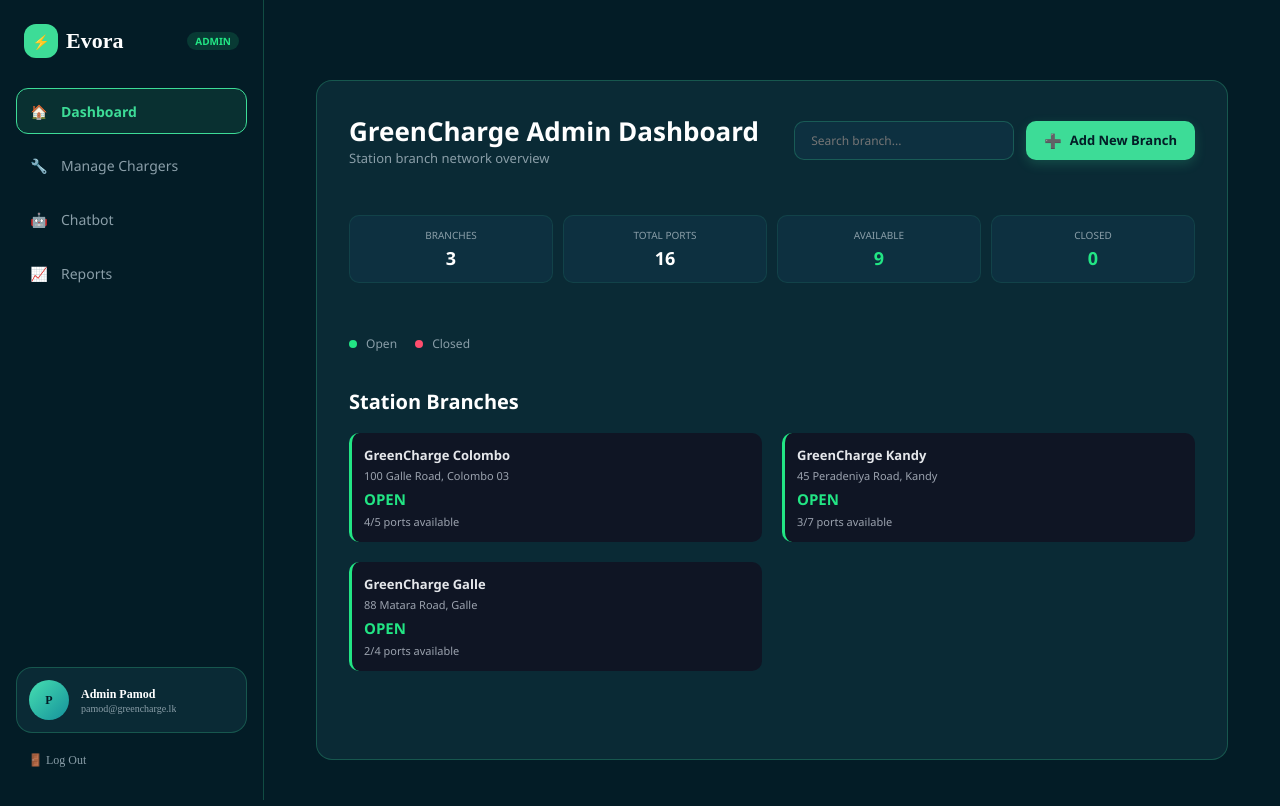
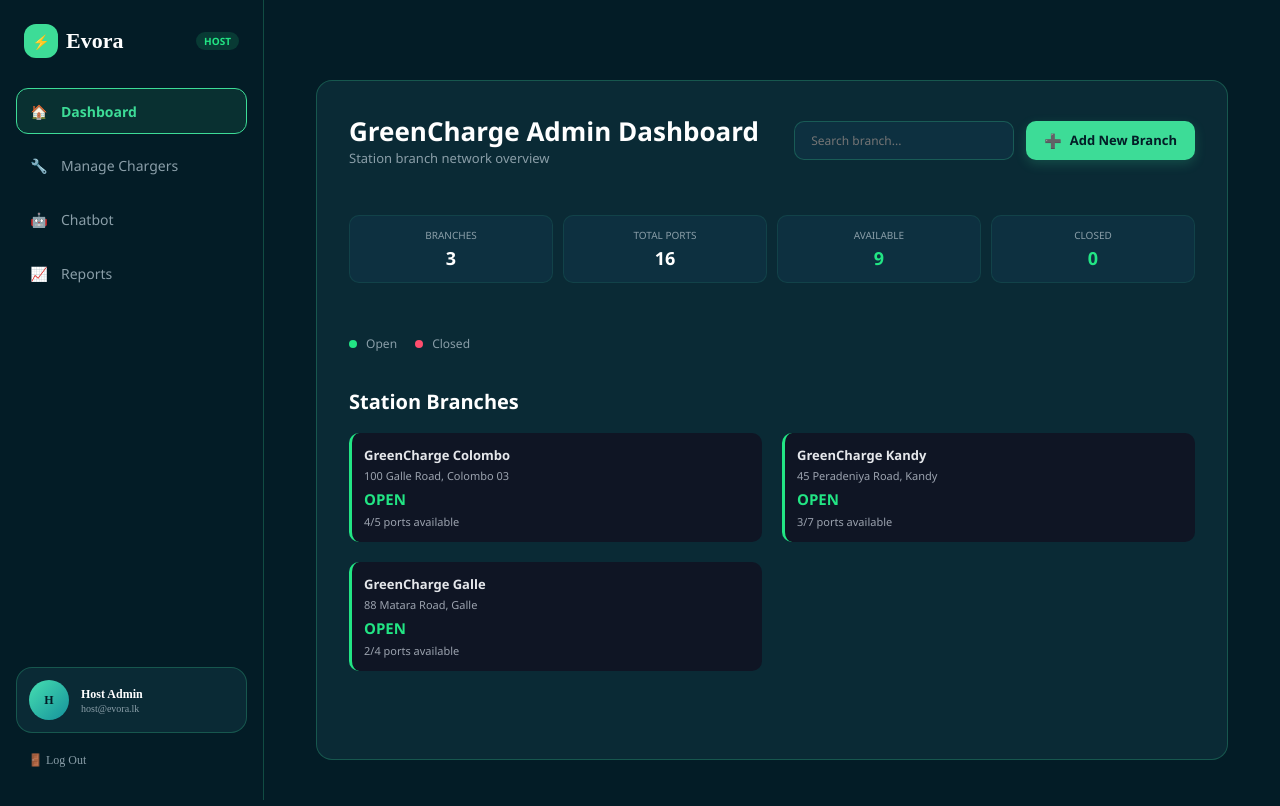
Before and after one commit to ChanukiSemini/EVORA, a React (Vite) app in the folder evora-frontend/: page /admin in a window 1280 px wide. Shown: the top 806 px of the page. Built offline with nearby package versions, Linux system fonts and the light colour scheme; no server answers; a web font is replaced by a local one.

Commit message:
feat(auth): implement role-based routing for host and driver accounts on login

```diff
--- a/evora-frontend/src/components/admin/AdminSidebar.jsx
+++ b/evora-frontend/src/components/admin/AdminSidebar.jsx
@@ -10,8 +10,16 @@ function AdminSidebar() {
     location.pathname.startsWith('/admin/manage-infrastructure') ||
     location.pathname.startsWith('/admin/register-hardware')
 
+  const storedUser = JSON.parse(localStorage.getItem('evora_current_user') || localStorage.getItem('evora_host_user') || '{}');
+  const displayName = storedUser.name || storedUser.company || 'Host Admin';
+  const displayEmail = storedUser.email || 'host@evora.lk';
+  const avatarLetter = (displayName[0] || 'H').toUpperCase();
+
   function handleLogout() {
-    alert('Logged out (this is a placeholder — no real auth is connected yet).')
+    localStorage.removeItem('evora_token');
+    localStorage.removeItem('evora_current_user');
+    localStorage.removeItem('evora_host_user');
+    navigate('/login');
   }
 
   const getLinkClass = (isActive) =>
@@ -22,7 +30,7 @@ function AdminSidebar() {
       <div className="sidebar-logo" onClick={() => navigate('/admin')} role="button" tabIndex={0}>
         <span className="sidebar-logo-icon">⚡</span>
         <span className="sidebar-logo-text">Evora</span>
-        <span className="admin-badge">ADMIN</span>
+        <span className="admin-badge">HOST</span>
       </div>
 
       <nav className="sidebar-nav">
@@ -62,10 +70,10 @@ function AdminSidebar() {
 
       <div className="sidebar-bottom">
         <div className="sidebar-user-card">
-          <div className="sidebar-user-avatar">P</div>
+          <div className="sidebar-user-avatar">{avatarLetter}</div>
           <div className="sidebar-user-info">
-            <span className="sidebar-user-name">Admin Pamod</span>
-            <span className="sidebar-user-email">pamod@greencharge.lk</span>
+            <span className="sidebar-user-name">{displayName}</span>
+            <span className="sidebar-user-email">{displayEmail}</span>
           </div>
         </div>
         <button className="sidebar-logout-btn" onClick={handleLogout}>
--- a/evora-frontend/src/components/admin/HamburgerMenu.jsx
+++ b/evora-frontend/src/components/admin/HamburgerMenu.jsx
@@ -12,14 +12,22 @@ function HamburgerMenu() {
     location.pathname.startsWith('/admin/manage-infrastructure') ||
     location.pathname.startsWith('/admin/register-hardware')
 
+  const storedUser = JSON.parse(localStorage.getItem('evora_current_user') || localStorage.getItem('evora_host_user') || '{}');
+  const displayName = storedUser.name || storedUser.company || 'Host Admin';
+  const displayEmail = storedUser.email || 'host@evora.lk';
+  const avatarLetter = (displayName[0] || 'H').toUpperCase();
+
   function handleNavigate(path) {
     navigate(path)
     setIsOpen(false)
   }
 
   function handleLogout() {
-    alert('Logged out (this is a placeholder — no real auth is connected yet).')
+    localStorage.removeItem('evora_token')
+    localStorage.removeItem('evora_current_user')
+    localStorage.removeItem('evora_host_user')
     setIsOpen(false)
+    navigate('/login')
   }
 
   const linkStyle = (isActive) => ({
@@ -72,10 +80,10 @@ function HamburgerMenu() {
 
             <div className="hamburger-footer">
               <div className="hamburger-profile">
-                <div className="avatar-circle">P</div>
+                <div className="avatar-circle">{avatarLetter}</div>
                 <div>
-                  <strong style={{ fontSize: '13px' }}>Admin Pamod</strong>
-                  <p style={{ fontSize: '11px', color: '#9ca3af' }}>pamod@greencharge.lk</p>
+                  <strong style={{ fontSize: '13px' }}>{displayName}</strong>
+                  <p style={{ fontSize: '11px', color: '#9ca3af' }}>{displayEmail}</p>
                 </div>
               </div>
               <button className="logout-btn" onClick={handleLogout}>
--- a/evora-frontend/src/pages/Login.jsx
+++ b/evora-frontend/src/pages/Login.jsx
@@ -52,7 +52,8 @@ export default function Login() {
       }
 
       // Route according to user role
-      if (data.user?.role === 'admin') {
+      const userRole = (data.user?.role || '').toLowerCase();
+      if (userRole === 'host' || userRole === 'admin') {
         navigate('/admin');
       } else {
         navigate('/book-charger');
```
